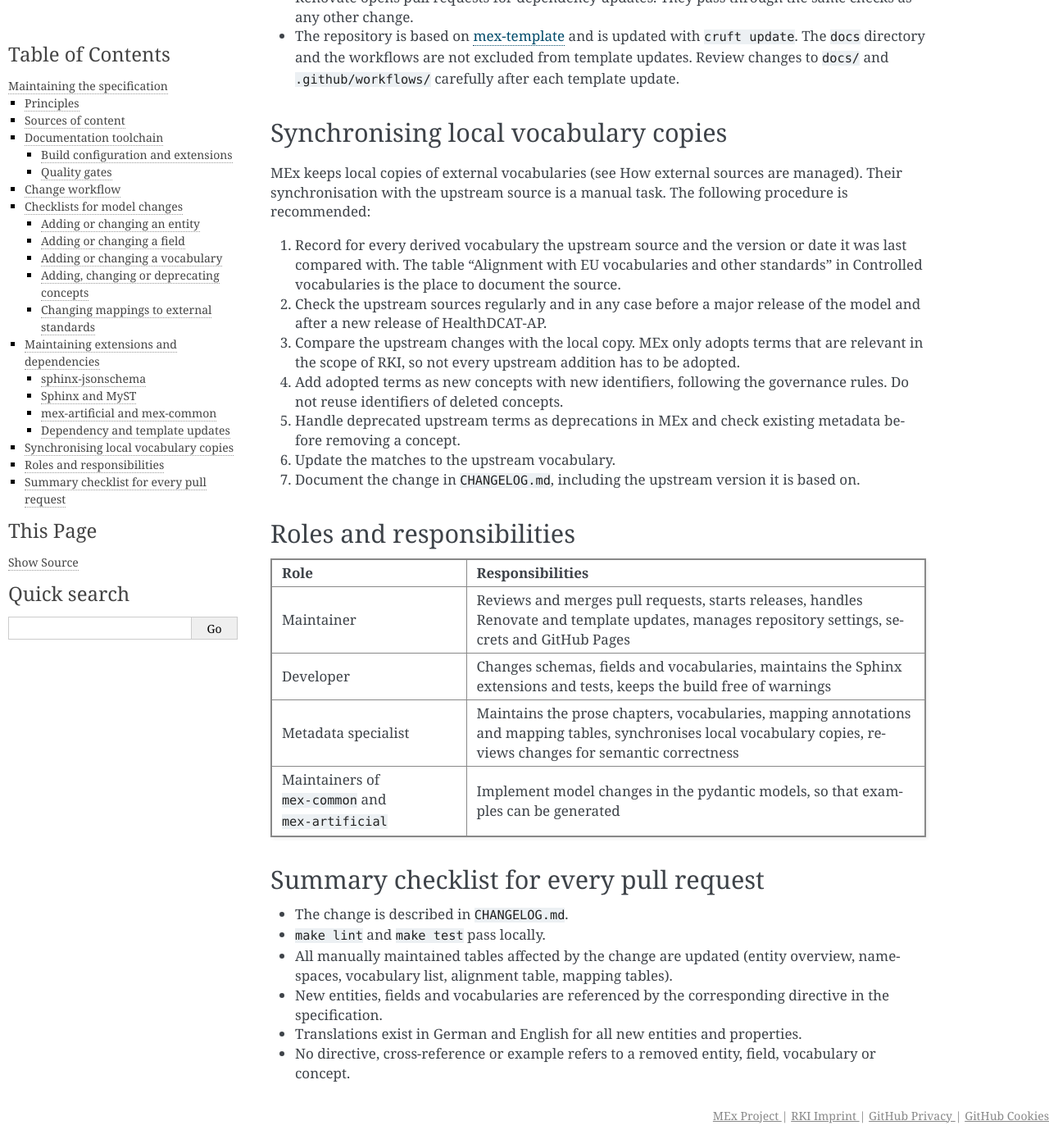
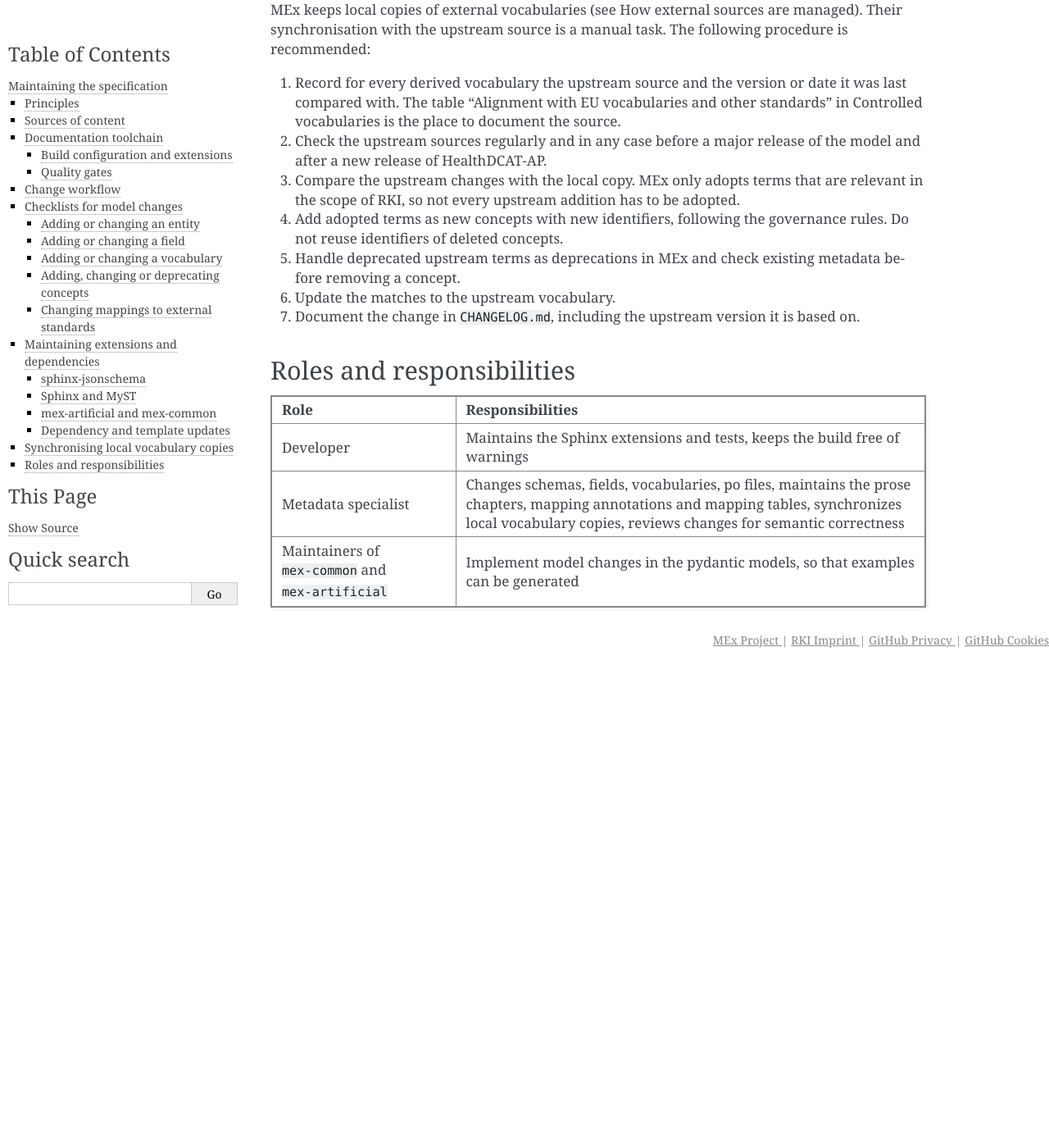
Before and after one commit to robert-koch-institut/mex-model, a Sphinx documentation site: the page built from docs/maintaining-the-specification.md, in a window 1280 px wide and 1400 px high, scrolled down 7879 px. Shown: the whole window at 82% size. Built offline with Sphinx 7.4.7, drawn with Linux system fonts in a browser that asks for light colours; pages that are not in the unit, such as notebooks, are missing from menus; after the commit the page ends 8699 px from its top, so only the background shows below that; some of the changed text lies outside the part shown.

Commit message:
some changes to maintaining-the-specification.md

```diff
--- a/docs/maintaining-the-specification.md
+++ b/docs/maintaining-the-specification.md
@@ -1,6 +1,6 @@
 # Maintaining the specification
 
-This chapter describes how the specification is kept consistent with the MEx model. It is primarily addressed to developers who change schemas, vocabularies or the documentation toolchain. Metadata specialists will find the checklists for content changes in the section [Checklists for model changes](#checklists-for-model-changes).
+This chapter describes how the specification is kept consistent with the MEx model. It is primarily addressed to metadata specialists who change schemas and vocabularies and developers who change the documentation toolchain. Metadata specialists will find the checklists for content changes in the section [Checklists for model changes](#checklists-for-model-changes).
 
 ## Principles
 
@@ -86,14 +86,11 @@ Locally, the same checks are run with `make lint` and `make test`. The specifica
 
 Every change to the model or the specification follows the same workflow:
 
-1. Create a feature branch from `main`.
-2. Change the schemas, vocabularies or documentation.
-3. Update all manually maintained content that is affected by the change (see [Checklists for model changes](#checklists-for-model-changes)).
-4. Add an entry to `CHANGELOG.md` in the appropriate section of the unreleased version. The changelog follows [Keep a Changelog](https://keepachangelog.com/en/1.0.0/), the project follows [Semantic Versioning](https://semver.org/spec/v2.0.0.html).
-5. Open a pull request. An assignee is added automatically, linting, tests and the changelog check run on every push.
-6. After review and approval, merge the pull request into `main`. The `main` branch is mirrored automatically to [OpenCoDE](https://gitlab.opencode.de/robert-koch-institut/mex/mex-model).
-7. To publish a release, a maintainer starts the release workflow (`release.yml`) manually and selects `major`, `minor` or `patch`. The workflow runs `mex release`, creates the tag, publishes the package to PyPI, signs the artifacts and creates a GitHub release.
-8. The new tag triggers the documentation workflow (`documentation.yml`), which builds the specification and deploys it to [GitHub Pages](https://robert-koch-institut.github.io/mex-model/).
+1. Schemas, vocabularies or documentation are changed.
+2. Update all manually maintained content that is affected by the change (see [Checklists for model changes](#checklists-for-model-changes)).
+3. Follow the usual routines (open a PR, review cycle, merge into main).
+4. After publishing a release, a maintainer starts the release workflow (`release.yml`) manually and selects `major`, `minor` or `patch`. The workflow runs `mex release`, creates the tag, publishes the package to PyPI, signs the artifacts and creates a GitHub release.
+5. The new tag triggers the documentation workflow (`documentation.yml`), which builds the specification and deploys it to [GitHub Pages](https://robert-koch-institut.github.io/mex-model/).
 
 Changes merged into `main` are not visible in the published specification until the next release.
 
@@ -106,12 +103,11 @@ Each checklist distinguishes between content that is updated automatically and c
 Updated automatically:
 
 * Schema tables in [Entity conventions](entity-conventions.md), as long as the section contains the `{mex-entity}` directive
-* Links to vocabularies used by the entity
 * Note on the `supersededBy` condition, as long as the condition in the Merged schema has exactly the form `"if": {"properties": {"supersededBy": {"type": "null"}}}`
 
 Update by hand:
 
-* Create both `extracted-<entity>.json` and `merged-<entity>.json`. Both must declare the same properties, except for the provenance and identification properties of the Extracted variant and `supersededBy` of the Merged variant.
+* For each entity type create an `extracted-[entity].json` and `merged-[entity]>.json` variant. Both must declare the same descriptive properties.
 * Add the conditional `allOf` block for `supersededBy` to the Merged schema (see [Conditional modelling of Merged Entities](entity-conventions.md)).
 * Add the entity label and the labels of all its properties to `mex/model/i18n/de.po` and `mex/model/i18n/en.po`.
 * Add mapping annotations (`exactMatch`, `closeMatch`, `broadMatch`, `narrowMatch`, `relatedMatch`) where a corresponding concept exists in a standard.
@@ -222,16 +218,6 @@ MEx keeps local copies of external vocabularies (see [How external sources are m
 
 | Role | Responsibilities |
 | --- | --- |
-| Maintainer | Reviews and merges pull requests, starts releases, handles Renovate and template updates, manages repository settings, secrets and GitHub Pages |
-| Developer | Changes schemas, fields and vocabularies, maintains the Sphinx extensions and tests, keeps the build free of warnings |
-| Metadata specialist | Maintains the prose chapters, vocabularies, mapping annotations and mapping tables, synchronises local vocabulary copies, reviews changes for semantic correctness |
+| Developer | Maintains the Sphinx extensions and tests, keeps the build free of warnings |
+| Metadata specialist | Changes schemas, fields, vocabularies, po files, maintains the prose chapters, mapping annotations and mapping tables, synchronizes local vocabulary copies, reviews changes for semantic correctness |
 | Maintainers of `mex-common` and `mex-artificial` | Implement model changes in the pydantic models, so that examples can be generated |
-
-## Summary checklist for every pull request
-
-* The change is described in `CHANGELOG.md`.
-* `make lint` and `make test` pass locally.
-* All manually maintained tables affected by the change are updated (entity overview, namespaces, vocabulary list, alignment table, mapping tables).
-* New entities, fields and vocabularies are referenced by the corresponding directive in the specification.
-* Translations exist in German and English for all new entities and properties.
-* No directive, cross-reference or example refers to a removed entity, field, vocabulary or concept.
```
